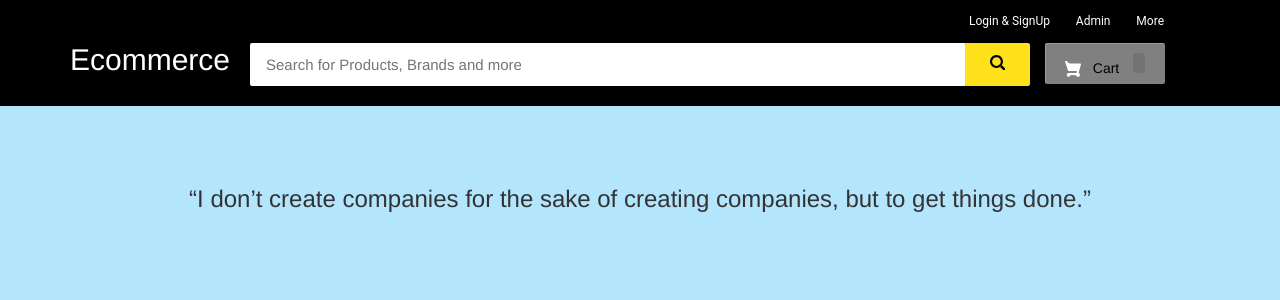
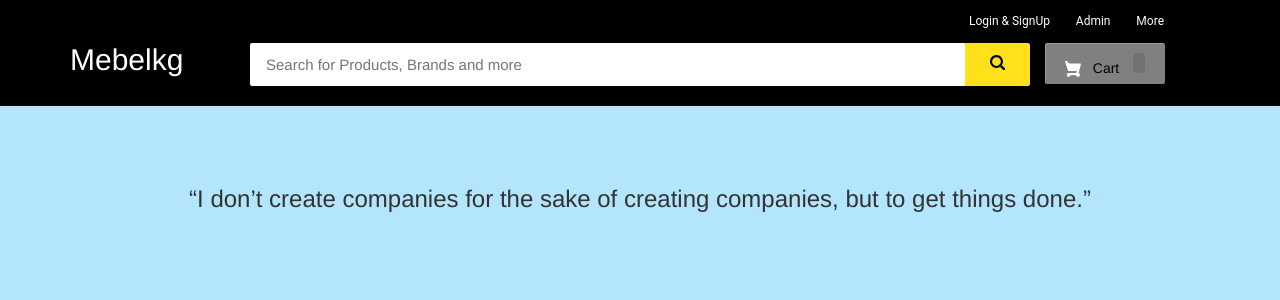
Before and after one commit to xNazim/mebel, a Django app: page /aboutus in a window 1280 px wide. Shown: the top 300 px of the page. Run offline with Django 3.2, Linux system fonts and the light colour scheme; some libraries are stand-ins or nearby versions.

Commit message:
some changes

```diff
--- a/templates/ecom/navbar.html
+++ b/templates/ecom/navbar.html
@@ -211,7 +211,7 @@ body {
         </div>
         <div class="row row2">
             <div class="col-sm-2">
-                <h2 style="margin:0px;"><a style="text-decoration:none; color:white;" href="/"><span class="largenav">Ecommerce </span></a></h2>
+                <h2 style="margin:0px;"><a style="text-decoration:none; color:white;" href="/"><span class="largenav">Mebelkg </span></a></h2>
             </div>
 
 
```
